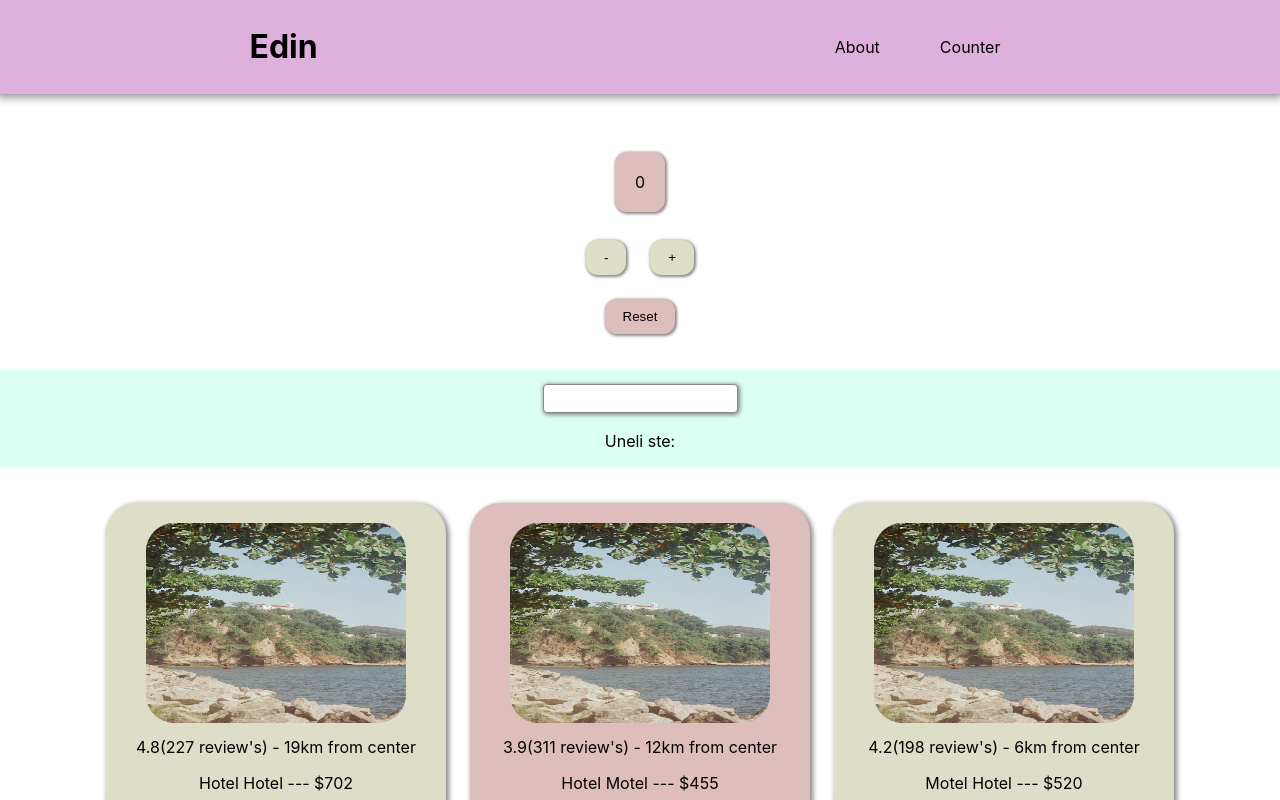
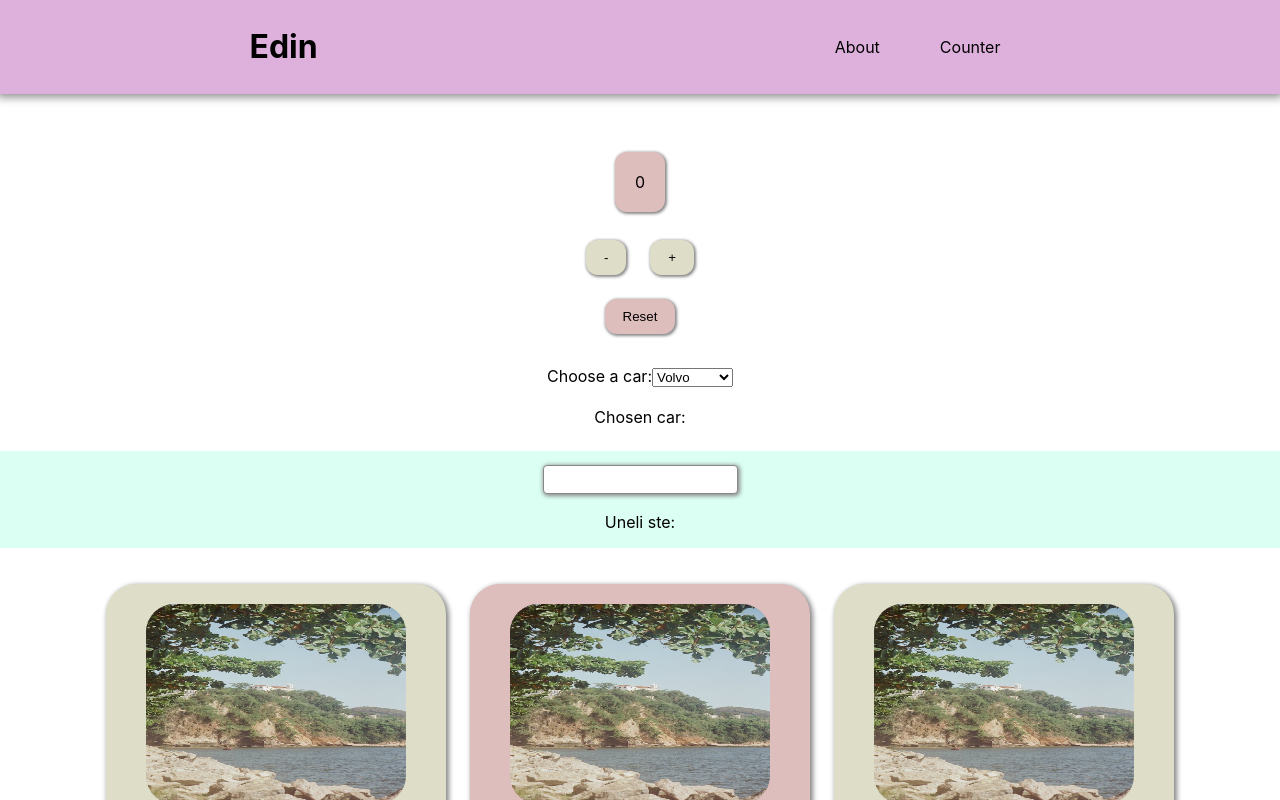
Before and after one commit to edinmavric/React-First-App, a React (Create React App) app: page / in a window 1280 px wide. Shown: the top 800 px of the page. Built offline with nearby package versions, Linux system fonts and the light colour scheme.

Commit message:
added dropdown menu that shows value of selected option

```diff
--- a/src/App.js
+++ b/src/App.js
@@ -6,6 +6,7 @@ import Card from './components/Card/Card';
 import Form from './components/RegistrationForm/RegistrationForm';
 import { useState } from 'react';
 import InputValue from './components/Input/InputValue';
+import Dropdown from './components/Dropdown/Dropdown';
 
 const cardData = [
   {
@@ -67,6 +68,7 @@ const App = () => {
     <>
       <Header title="Edin" li1="About" li2="Counter" />
       <Counter sub="-" add="+" reset="Reset" />
+      <Dropdown />
       <InputValue />
       <div className="card-container">
         {cardData.map(card => {
--- /dev/null
+++ b/src/components/Dropdown/Dropdown.css
@@ -0,0 +1,9 @@
+.dropdown {
+  display: flex;
+  justify-content: center;
+  align-items: center;
+  flex-direction: column;
+}
+.dropdown div {
+    padding: 20px;
+}
--- /dev/null
+++ b/src/components/Dropdown/Dropdown.js
@@ -0,0 +1,28 @@
+import './Dropdown.css';
+import { useState } from 'react';
+
+const Dropdown = () => {
+  const [selectedClient, setSelectedClient] = useState([]);
+
+  const handleSelectChange = event => {
+    setSelectedClient(event.target.value);
+  };
+  return (
+    <div className="dropdown">
+      <div>
+        <label for="cars">Choose a car:</label>
+
+        <select onChange={handleSelectChange} name="cars" id="cars">
+          <option value="Volvo">Volvo</option>
+          <option value="Saab">Saab</option>
+          <option value="Mercedes">Mercedes</option>
+          <option value="Audi">Audi</option>
+        </select>
+      </div>
+
+      <label>Chosen car: {selectedClient}</label>
+    </div>
+  );
+};
+
+export default Dropdown;
```
